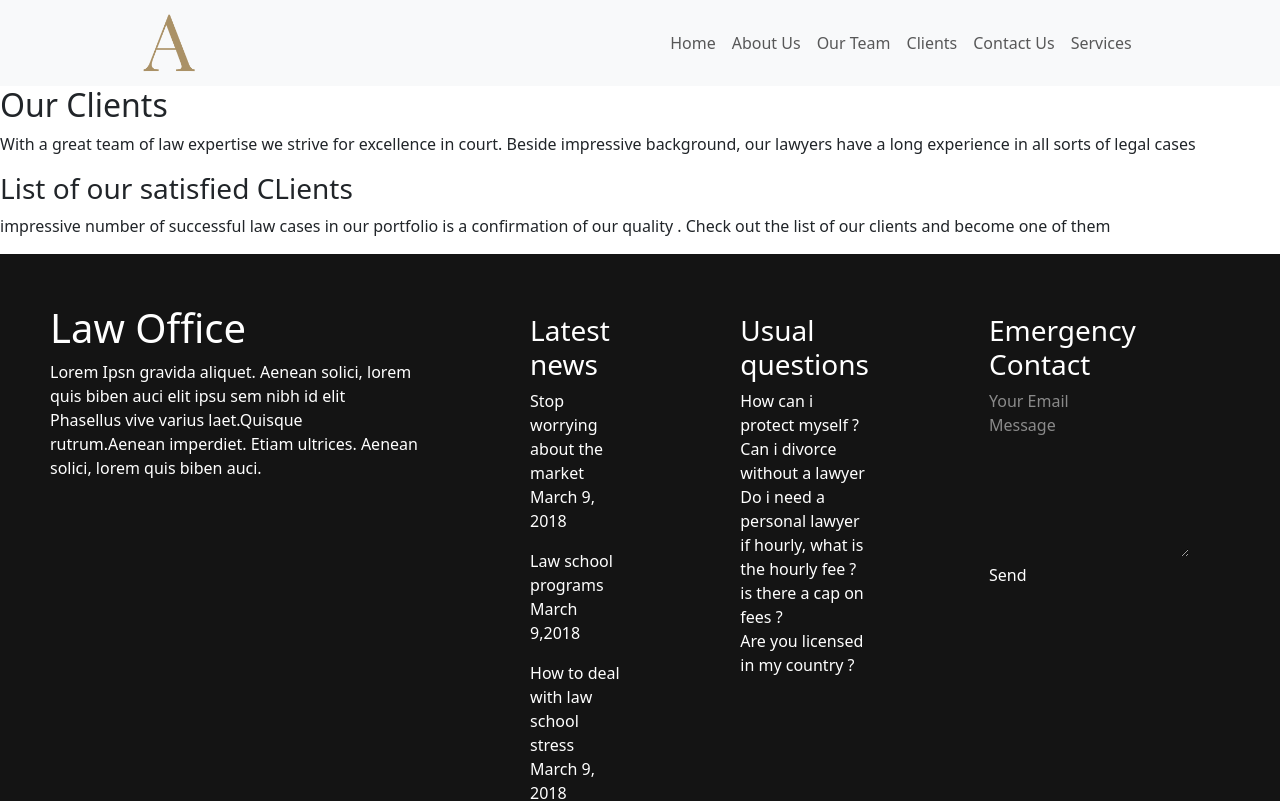
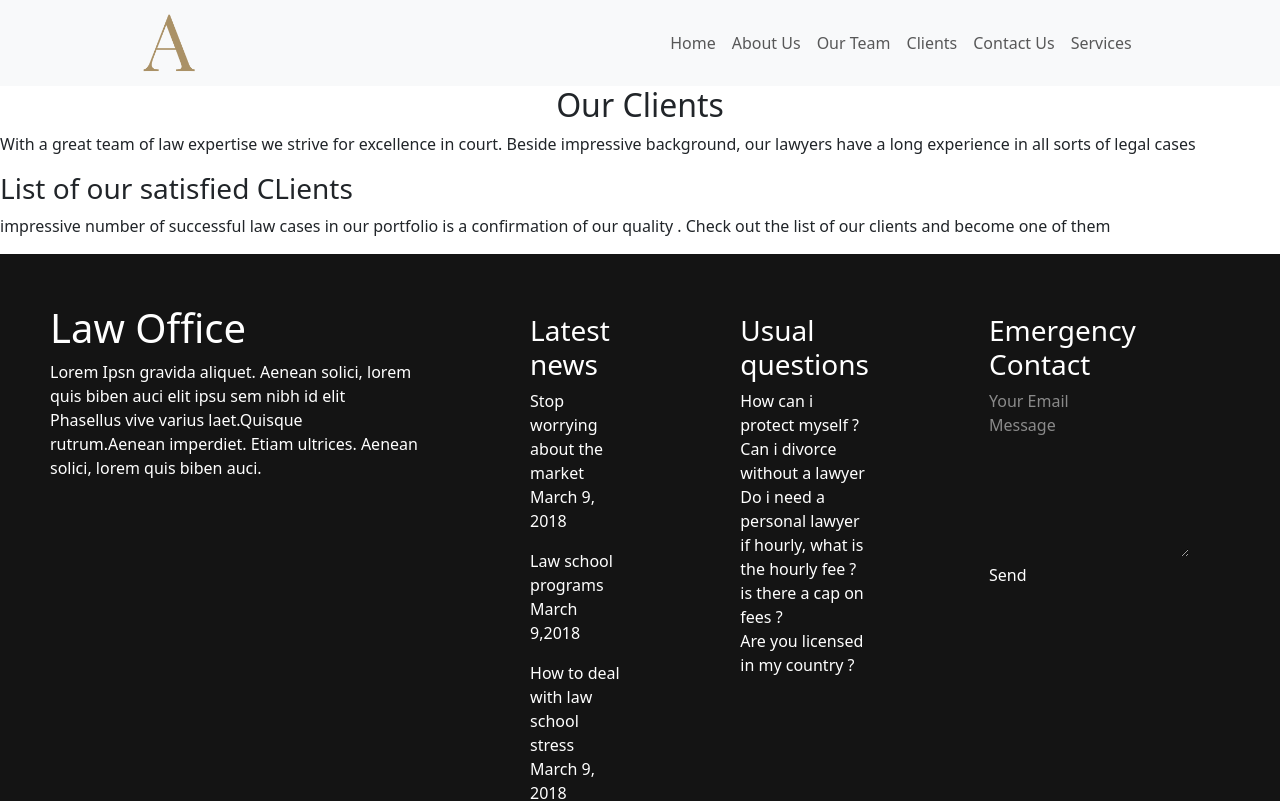
Before and after one commit to Toluwanimicode/Anwalt-Frontend, a React (Vite) app: page /client in a window 1280 px wide. Shown: the top 801 px of the page. Built offline with nearby package versions, Linux system fonts and the light colour scheme.

Commit message:
added changes

```diff
--- a/src/components/Pages/Clients/Client.css
+++ b/src/components/Pages/Clients/Client.css
@@ -0,0 +1,3 @@
+.client-text{
+    text-align: center;
+}
--- a/src/components/Pages/Clients/Client.jsx
+++ b/src/components/Pages/Clients/Client.jsx
@@ -1,6 +1,7 @@
 import React from 'react'
 import Footer from '../../Footer/Footer'
 import NavigationBar from '../../Navbar/Navbar'
+import "./Client.css"
 
 const Client = () => {
     return (
@@ -9,7 +10,7 @@ const Client = () => {
             <NavigationBar />
         </div>
         <div>
-            <h2>Our Clients</h2>
+            <h2 className='client-text' >Our Clients</h2>
         </div>
         <div>
             <div>
```
